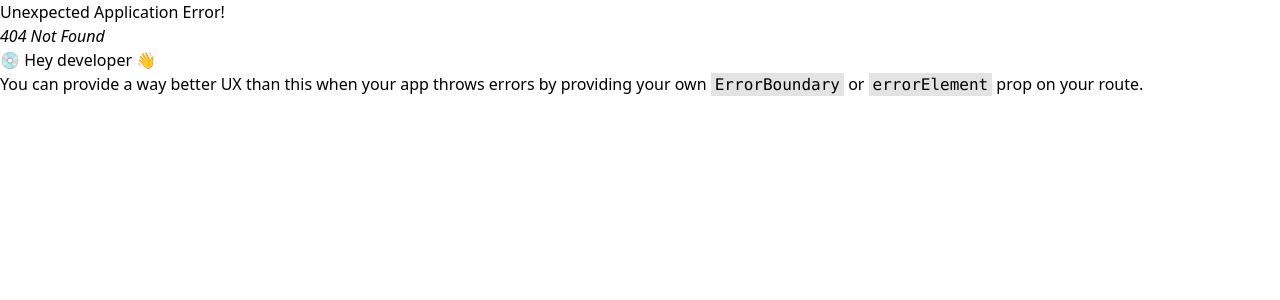
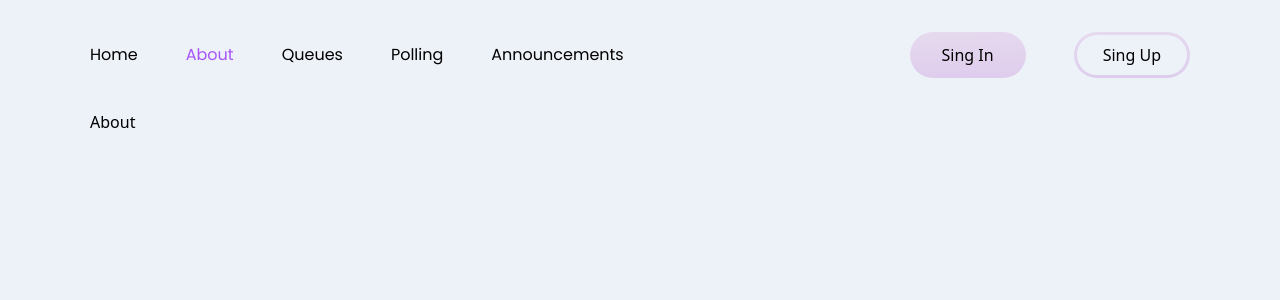
Before and after one commit to GEOFARL/lab-queue, a React (Vite) app in the folder frontend/: page /about in a window 1280 px wide. Before the commit this address had no page. Shown: the top 300 px of the page. Built offline with nearby package versions, Linux system fonts and the light colour scheme.

Commit message:
Set up routes for different pages

```diff
--- a/frontend/src/App.jsx
+++ b/frontend/src/App.jsx
@@ -6,12 +6,20 @@ import {
 } from 'react-router-dom';
 
 import Home from './pages/Home';
+import About from './pages/About';
+import Queues from './pages/Queues';
+import Polling from './pages/Polling';
+import Announcements from './pages/Announcements';
 import RootLayout from './layouts/RootLayout';
 
 const router = createBrowserRouter(
   createRoutesFromElements(
     <Route path="/" element={<RootLayout />}>
       <Route index element={<Home />} />
+      <Route path="about" element={<About />} />
+      <Route path="queues" element={<Queues />} />
+      <Route path="polling" element={<Polling />} />
+      <Route path="announcements" element={<Announcements />} />
     </Route>
   )
 );
--- /dev/null
+++ b/frontend/src/pages/About.jsx
@@ -0,0 +1,5 @@
+const About = () => {
+  return <div>About</div>;
+};
+
+export default About;
--- /dev/null
+++ b/frontend/src/pages/Announcements.jsx
@@ -0,0 +1,5 @@
+const Announcements = () => {
+  return <div>Announcements</div>;
+};
+
+export default Announcements;
--- /dev/null
+++ b/frontend/src/pages/Polling.jsx
@@ -0,0 +1,5 @@
+const Polling = () => {
+  return <div>Polling</div>;
+};
+
+export default Polling;
--- /dev/null
+++ b/frontend/src/pages/Queues.jsx
@@ -0,0 +1,5 @@
+const Queues = () => {
+  return <div>Queues</div>;
+};
+
+export default Queues;
```
